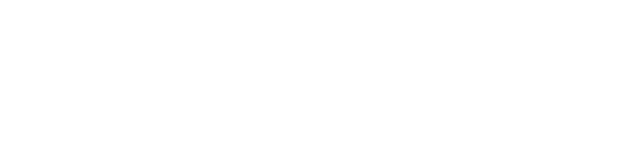
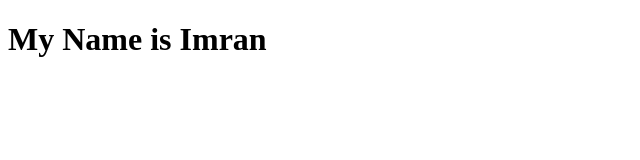
Before and after one commit to Imranhossain882/html, a plain HTML site: page indexx.html in a window 1280 px wide. Shown: the whole page, without its empty margins (0-640 px from the left). Drawn offline with Linux system fonts and the light colour scheme.

Commit message:
second commit

```diff
--- a/indexx.html
+++ b/indexx.html
@@ -7,7 +7,7 @@
 </head>
 <body>
     <header>
-
+        <h1>My Name is Imran </h1>
     </header>
     <main>
 
```
